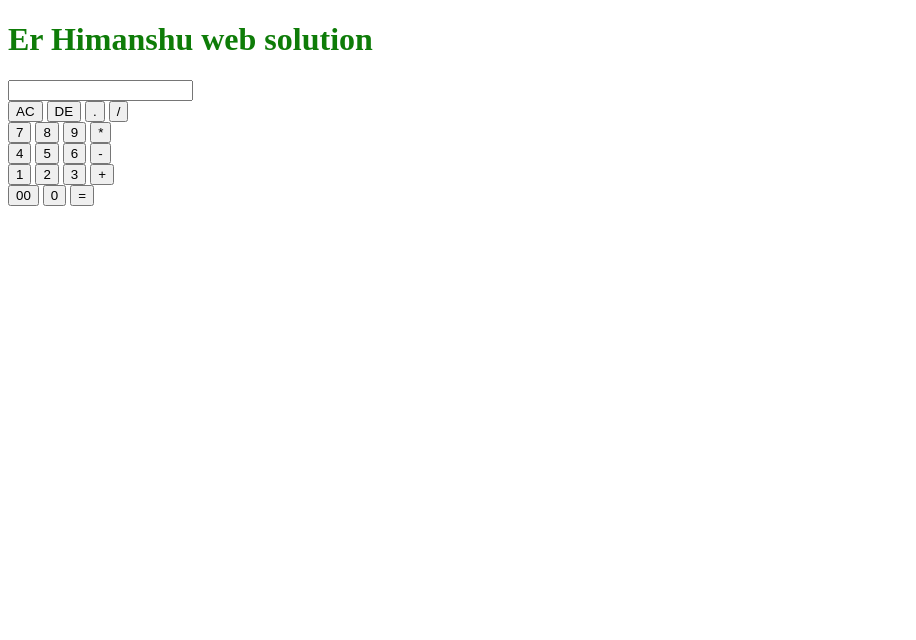
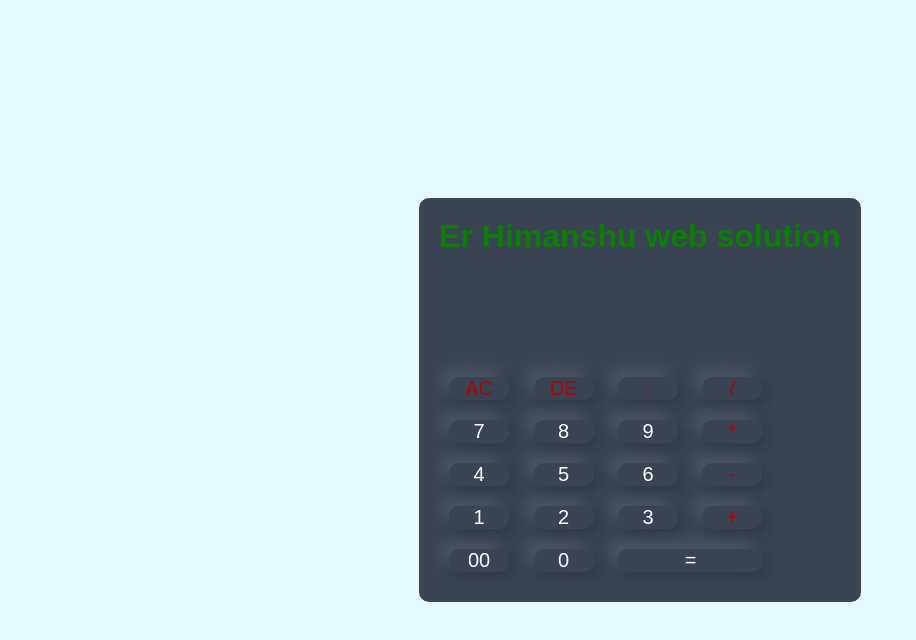
Before and after one commit to Himanshusah85/newcal3, a plain HTML site: page index.html in a window 1280 px wide. Shown: the whole page, without its empty margins (0-916 px from the left). Drawn offline with Linux system fonts and the light colour scheme.

Commit message:
Update index.html

```diff
--- a/index.html
+++ b/index.html
@@ -5,7 +5,7 @@
     <meta http-equiv="X-UA-Compatible" content="IE=edge">
     <meta name="viewport" content="width=device-width, initial-scale=1.0">
     <title>Calculator</title>
-    <link rel="stylesheet" href="calculator.css"
+    <link rel="stylesheet" href="style.css">
 </head>
 <body>
     <div class="container">
```
